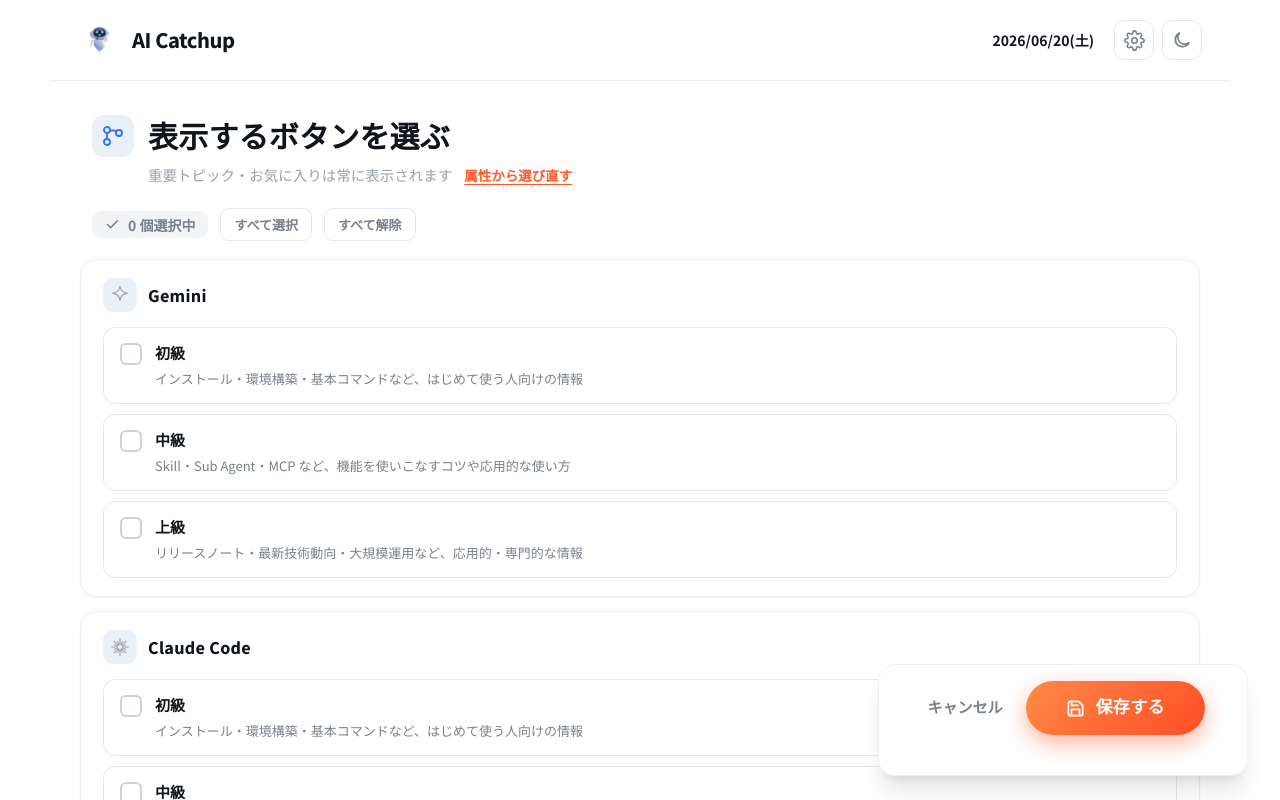
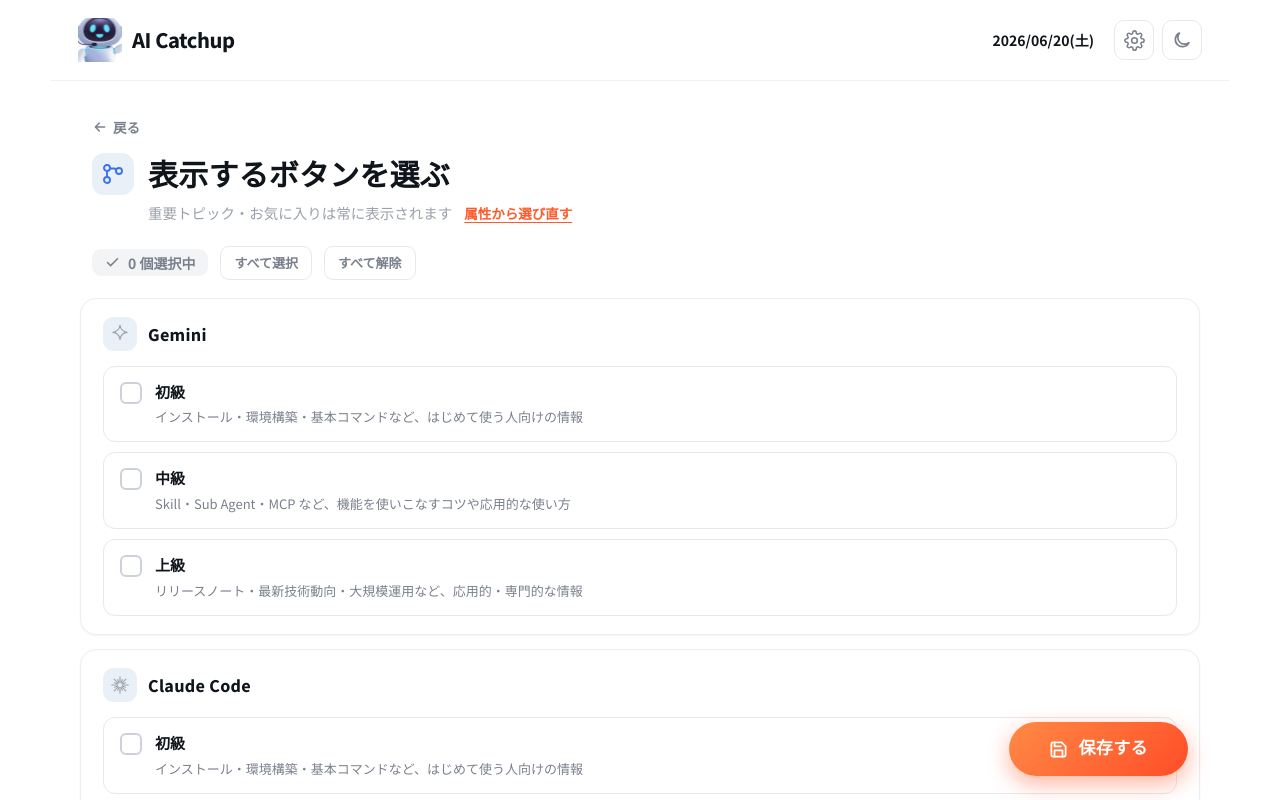
Before and after one commit to A-sato0422/ai-catch-up, a React (Vite) app: page /settings in a window 1280 px wide. Both pictures are taken after a click on the button "キャッチアップ開始". Shown: the top 800 px of the page. Built offline with nearby package versions, Linux system fonts and the light colour scheme; no server answers.

Commit message:
追加デザイン修正

```diff
--- a/src/components/Header.tsx
+++ b/src/components/Header.tsx
@@ -7,6 +7,12 @@
 // フェーズI: ヘッダーのロゴをホーム画面と同じロボット（Lottie・背景透過）に統一する。
 // 静的 PNG（白背景の丸角ボックス）を廃止し、ベクターアニメーションにすることで
 // ダークモードでも背景の不整合が起きない（CLAUDE.md §3 の対象外・見た目のみの変更）。
+//
+// フェーズJ: ヘッダーは常時再生のフルボディアニメーションではなく「顔のみの静止画」にする
+// （空状態ロボット・ホーム画面のロボットは対象外・フルボディのままでよい）。
+// 新規の画像生成はできないため、既存の RobotSaludando.json を loop/autoplay 無効で読み込み、
+// DOMLoaded 後に goToAndStop で1フレームに固定した上で、拡大＋overflow:hidden のクロップで
+// 顔まわり（head/eye/mouth レイヤーが集まる 800x800 viewBox 中央よりやや上）だけを見せる。
 function LogoIcon() {
   const containerRef = useRef<HTMLDivElement>(null);
 
@@ -15,19 +21,38 @@
     const anim = lottie.loadAnimation({
       container: containerRef.current,
       renderer: 'svg',
-      loop: true,
-      autoplay: true,
+      loop: false,
+      autoplay: false,
       animationData: RobotSaludando,
     });
-    return () => anim.destroy();
+    // DOMLoaded 前に goToAndStop すると描画されないフレームで止まることがあるため、
+    // ロード完了イベントを待ってから停止フレームを指定する。
+    const handleLoaded = () => anim.goToAndStop(0, true);
+    anim.addEventListener('DOMLoaded', handleLoaded);
+    return () => {
+      anim.removeEventListener('DOMLoaded', handleLoaded);
+      anim.destroy();
+    };
   }, []);
 
   return (
     <div
-      ref={containerRef}
       aria-hidden="true"
-      style={{ width: 44, height: 44, flexShrink: 0 }}
-    />
+      style={{ width: 44, height: 44, overflow: 'hidden', flexShrink: 0, position: 'relative' }}
+    >
+      <div
+        ref={containerRef}
+        style={{
+          width: '100%',
+          height: '100%',
+          // 800x800 の全身画像のうち、目・口を含む頭部まわり（およそ x:49%, y:40% 付近が中心）だけが
+          // 見えるよう拡大する。head/eye/mouth レイヤーの座標から概算した値のため、実際の見た目は
+          // ブラウザで確認しながら scale・transformOrigin を微調整すること（完了報告に明記）。
+          transform: 'scale(2.6)',
+          transformOrigin: '49% 40%',
+        }}
+      />
+    </div>
   );
 }
 
--- a/src/pages/SettingsPage.tsx
+++ b/src/pages/SettingsPage.tsx
@@ -15,6 +15,50 @@
 // G-2 残タスク: 属性の再選択導線（G-3 の AttributePopup を設定画面からモーダルとして再利用）
 import AttributePopup from '../components/AttributePopup';
 import { presetForAttribute, type AttributeId } from '../lib/attributePresets';
+
+function BackArrowIcon() {
+  return (
+    <svg width="16" height="16" viewBox="0 0 24 24" fill="none" stroke="currentColor" strokeWidth="2.2" strokeLinecap="round" strokeLinejoin="round">
+      <path d="M19 12H5M11 18l-6-6 6-6" />
+    </svg>
+  );
+}
+
+// フェーズJ: フッターは「保存する」ボタン単体になったため共通化する
+// （モバイルの静的フッター・PCのフローティングボタンの両方で使う）。
+function SaveButton({ onClick }: { onClick: () => void }) {
+  return (
+    <button
+      onClick={onClick}
+      style={{
+        border: 'none',
+        cursor: 'pointer',
+        height: 54,
+        padding: '0 40px',
+        borderRadius: 27,
+        background: 'linear-gradient(135deg, #ff8a45, #ff4d28)',
+        color: '#fff',
+        fontFamily: 'inherit',
+        fontSize: 17,
+        fontWeight: 800,
+        letterSpacing: '.4px',
+        display: 'inline-flex',
+        alignItems: 'center',
+        gap: 10,
+        // J-5: 背景のカード（白い div）を無くしてボタン単体を浮かせるため、影を少し強めて
+        // 「浮いている」感を保つ。
+        boxShadow: '0 10px 28px rgba(255, 77, 40, 0.4)',
+        animation: 'acGlow 2.6s ease-in-out infinite',
+      }}
+    >
+      <svg width="19" height="19" viewBox="0 0 24 24" fill="none" stroke="currentColor" strokeWidth="2.2" strokeLinecap="round" strokeLinejoin="round">
+        <path d="M19 21H5a2 2 0 0 1-2-2V5a2 2 0 0 1 2-2h11l5 5v11a2 2 0 0 1-2 2z" />
+        <path d="M17 21v-8H7v8M7 3v5h8" />
+      </svg>
+      保存する
+    </button>
+  );
+}
 
 function TitleIcon() {
   return (
@@ -66,8 +110,17 @@
     navigate('/');
   };
 
-  const handleCancel = () => {
-    navigate('/');
+  // J-1: 「ひとつ前の画面に戻る」。ヘッダーの歯車アイコンはどの画面からでも押せるため、
+  // 常にホームへ固定遷移するのではなくブラウザ履歴で1つ戻る。react-router（history パッケージ）は
+  // window.history.state.idx にセッション内の履歴インデックスを積んでいるため、それが 0（このアプリの
+  // 履歴スタックの先頭 = 直接 URL を叩いて来た等で戻り先が無い）の場合のみホームへフォールバックする。
+  const handleBack = () => {
+    const idx = (window.history.state as { idx?: number } | null)?.idx;
+    if (typeof idx === 'number' && idx > 0) {
+      navigate(-1);
+    } else {
+      navigate('/');
+    }
   };
 
   // フェーズI: 属性プリセットの適用はページ内 state のみを更新し、localStorage への保存は
@@ -83,6 +136,28 @@
     <div style={{ animation: 'fadeInUp 0.4s ease 0s both' }}>
       {/* title block */}
       <div style={{ padding: `32px ${sidePad} 6px` }}>
+        {/* J-1: ひとつ前の画面に戻る導線（歯車アイコンはどの画面からでも押せるため、ホーム固定遷移をやめる） */}
+        <button
+          onClick={handleBack}
+          style={{
+            display: 'inline-flex',
+            alignItems: 'center',
+            gap: 5,
+            marginLeft: -4,
+            marginBottom: 10,
+            border: 'none',
+            background: 'transparent',
+            cursor: 'pointer',
+            color: 'var(--muted2)',
+            fontSize: 13.5,
+            fontWeight: 700,
+            fontFamily: 'inherit',
+            padding: '4px',
+          }}
+        >
+          <BackArrowIcon />
+          戻る
+        </button>
         <div style={{ display: 'flex', alignItems: 'center', gap: 14 }}>
           <TitleIcon />
           <h1
@@ -193,71 +268,48 @@
       </div>
 
       {/*
-        footer save/cancel — フェーズI: PC 表示（md 以上）では画面右下に固定表示する。
-        モバイルはこれまでどおりコンテンツ末尾に静的配置する。
+        footer save — フェーズJ: 「戻る」導線（J-1）ができたのでキャンセルボタンは削除。
+        モバイル（<md）はこれまでどおりコンテンツ末尾に静的な保存導線を置く。
+      */}
+      <div
+        className="flex md:hidden"
+        style={{
+          padding: `16px ${sidePad} 40px`,
+          justifyContent: 'flex-end',
+          borderTop: '1px solid var(--hairline)',
+          marginTop: 12,
+        }}
+      >
+        <SaveButton onClick={handleSave} />
+      </div>
+
+      {/*
+        footer save — PC 表示（md 以上）はボタン単体を浮かせて表示する（J-5: 背景のカード・枠線は
+        表示しない）。
         `position: fixed` はページ全体の祖先チェーンに transform/filter/perspective 等を持つ要素があると
         その要素基準にクリップされてしまう（この SettingsPage 自身のルート div が
         `animation: fadeInUp ...`（fill-mode both → 終了後も `transform: translateY(0)` が残る）を
-        持つため、footer をそのまま子孫に置くと fixed が画面基準にならないバグがあった）。
+        持つため、そのまま子孫に置くと fixed が画面基準にならないバグがあった）。
         AttributePopup と同じ理由・同じ対処として `document.body` へ直接ポータル表示する。
         ポータル先は `[data-theme]` スコープ（Layout.tsx）の外になるため、ダークモード用 CSS 変数が
         正しく解決されるようこの div 自身に `data-theme` を付け直す。
+        J-6: 画面右端ではなく「コンテンツ列（Layout.tsx の max-width: 1180px）の右下」に重ねて表示したい
+        ため、outer は `position: fixed; inset: 0; pointer-events: none` の透明な全画面レイヤーにし、
+        その内側に同じ max-width + `margin: 0 auto` のコンテナを重ね、その中でボタンを
+        `position: absolute; bottom; right: sidePad` に置く。sidePad はカード列の左右余白と同じ値なので、
+        ウルトラワイド画面でもボタンがカード列の右下に留まる。
       */}
       {createPortal(
         <div
           data-theme={dark ? 'dark' : 'light'}
-          className="border-t md:border md:border-t md:rounded-2xl md:shadow-xl md:fixed md:bottom-6 md:right-8 md:z-40 md:bg-[var(--card)]"
-          style={{
-            padding: `16px ${sidePad} 40px`,
-            display: 'flex',
-            justifyContent: 'flex-end',
-            alignItems: 'center',
-            gap: 18,
-            borderColor: 'var(--hairline)',
-            marginTop: 12,
-          }}
+          className="hidden md:block"
+          style={{ position: 'fixed', inset: 0, pointerEvents: 'none', zIndex: 40 }}
         >
-          <button
-            onClick={handleCancel}
-            style={{
-              border: 'none',
-              background: 'transparent',
-              cursor: 'pointer',
-              color: 'var(--muted2)',
-              fontSize: 15,
-              fontWeight: 600,
-              fontFamily: 'inherit',
-              padding: '10px 6px',
-            }}
-          >
-            キャンセル
-          </button>
-          <button
-            onClick={handleSave}
-            style={{
-              border: 'none',
-              cursor: 'pointer',
-              height: 54,
-              padding: '0 40px',
-              borderRadius: 27,
-              background: 'linear-gradient(135deg, #ff8a45, #ff4d28)',
-              color: '#fff',
-              fontFamily: 'inherit',
-              fontSize: 17,
-              fontWeight: 800,
-              letterSpacing: '.4px',
-              display: 'inline-flex',
-              alignItems: 'center',
-              gap: 10,
-              animation: 'acGlow 2.6s ease-in-out infinite',
-            }}
-          >
-            <svg width="19" height="19" viewBox="0 0 24 24" fill="none" stroke="currentColor" strokeWidth="2.2" strokeLinecap="round" strokeLinejoin="round">
-              <path d="M19 21H5a2 2 0 0 1-2-2V5a2 2 0 0 1 2-2h11l5 5v11a2 2 0 0 1-2 2z" />
-              <path d="M17 21v-8H7v8M7 3v5h8" />
-            </svg>
-            保存する
-          </button>
+          <div style={{ maxWidth: 1180, margin: '0 auto', position: 'relative', height: '100%' }}>
+            <div style={{ position: 'absolute', bottom: 24, right: sidePad, pointerEvents: 'auto' }}>
+              <SaveButton onClick={handleSave} />
+            </div>
+          </div>
         </div>,
         document.body,
       )}
```
Also changed, not shown: src/index.css (+39 -0 lines), src/pages/HomePage.tsx (+57 -12 lines), 1 other file (tests, documents, lock files or other folders).
